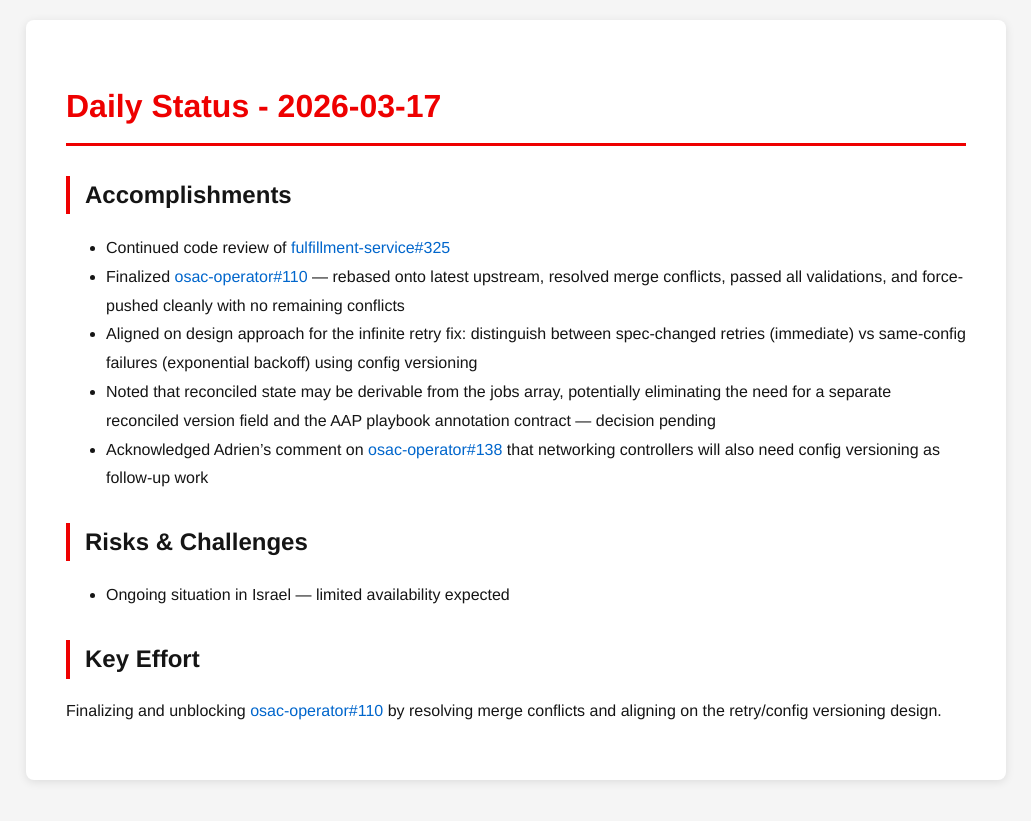
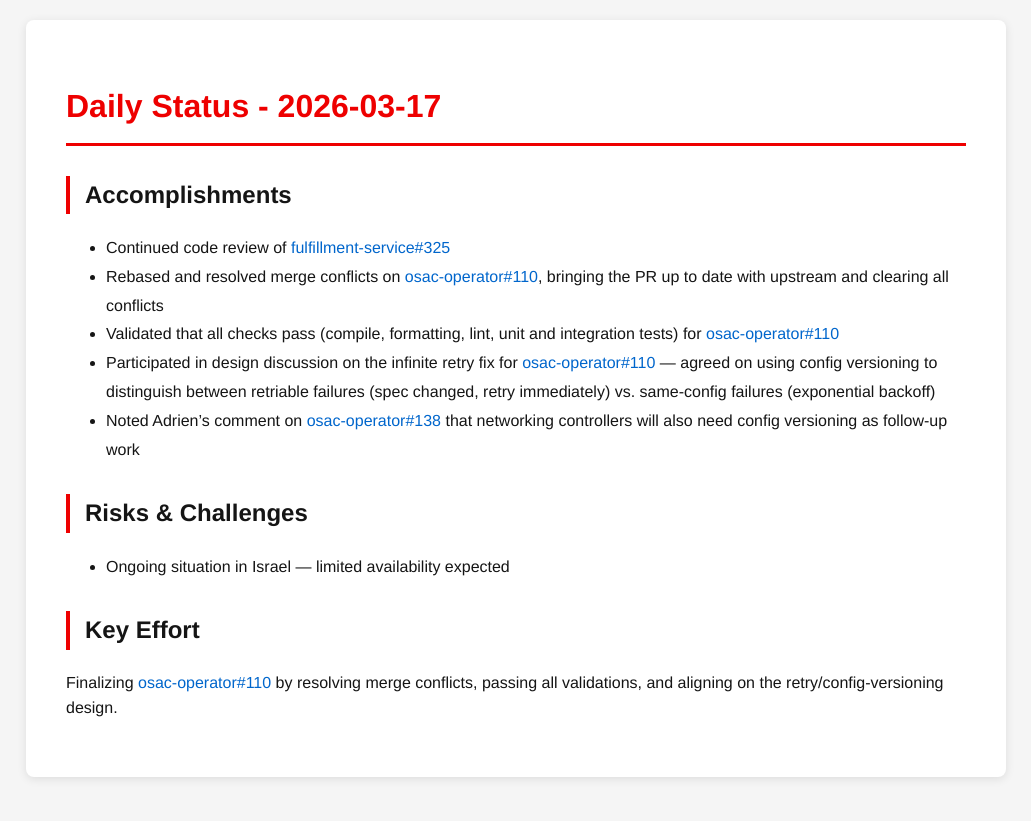
Before and after one commit to tzvatot/daily-status, a Jekyll site: the page built from 2026-03-17.md, in a window 1280 px wide. Shown: the top 821 px of the page, without its empty margins (124-1155 px from the left). Built offline with Jekyll 4.4.1, drawn with Linux system fonts in a browser that asks for light colours.

Commit message:
Daily status update - 2026-03-17

```diff
--- a/2026-03-17.md
+++ b/2026-03-17.md
@@ -8,13 +8,13 @@ date: 2026-03-17
 
 ## Accomplishments
 - Continued code review of [fulfillment-service#325](https://github.com/osac-project/fulfillment-service/pull/325)
-- Finalized [osac-operator#110](https://github.com/osac-project/osac-operator/pull/110) — rebased onto latest upstream, resolved merge conflicts, passed all validations, and force-pushed cleanly with no remaining conflicts
-- Aligned on design approach for the infinite retry fix: distinguish between spec-changed retries (immediate) vs same-config failures (exponential backoff) using config versioning
-- Noted that reconciled state may be derivable from the jobs array, potentially eliminating the need for a separate reconciled version field and the AAP playbook annotation contract — decision pending
-- Acknowledged Adrien's comment on [osac-operator#138](https://github.com/osac-project/osac-operator/pull/138) that networking controllers will also need config versioning as follow-up work
+- Rebased and resolved merge conflicts on [osac-operator#110](https://github.com/osac-project/osac-operator/pull/110), bringing the PR up to date with upstream and clearing all conflicts
+- Validated that all checks pass (compile, formatting, lint, unit and integration tests) for [osac-operator#110](https://github.com/osac-project/osac-operator/pull/110)
+- Participated in design discussion on the infinite retry fix for [osac-operator#110](https://github.com/osac-project/osac-operator/pull/110) — agreed on using config versioning to distinguish between retriable failures (spec changed, retry immediately) vs. same-config failures (exponential backoff)
+- Noted Adrien's comment on [osac-operator#138](https://github.com/osac-project/osac-operator/pull/138) that networking controllers will also need config versioning as follow-up work
 
 ## Risks & Challenges
 - Ongoing situation in Israel — limited availability expected
 
 ## Key Effort
-Finalizing and unblocking [osac-operator#110](https://github.com/osac-project/osac-operator/pull/110) by resolving merge conflicts and aligning on the retry/config versioning design.
+Finalizing [osac-operator#110](https://github.com/osac-project/osac-operator/pull/110) by resolving merge conflicts, passing all validations, and aligning on the retry/config-versioning design.
```
